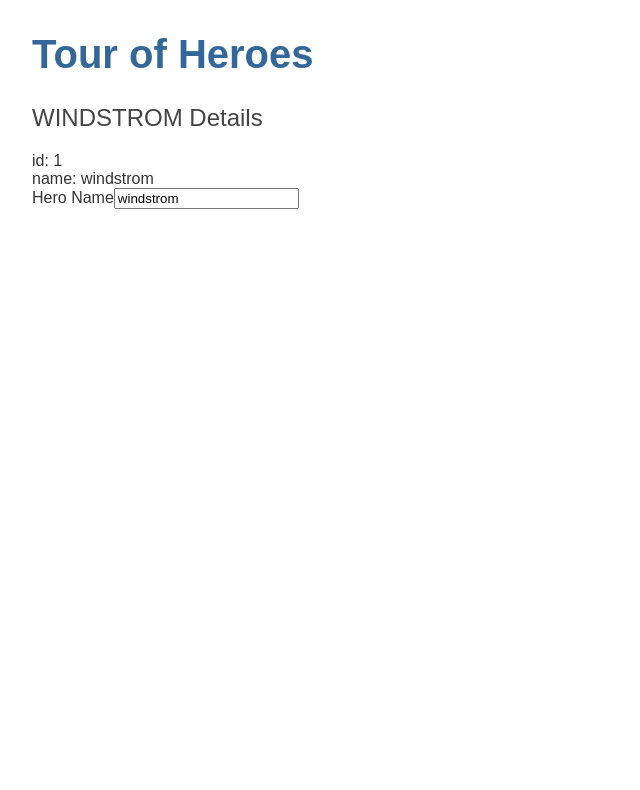
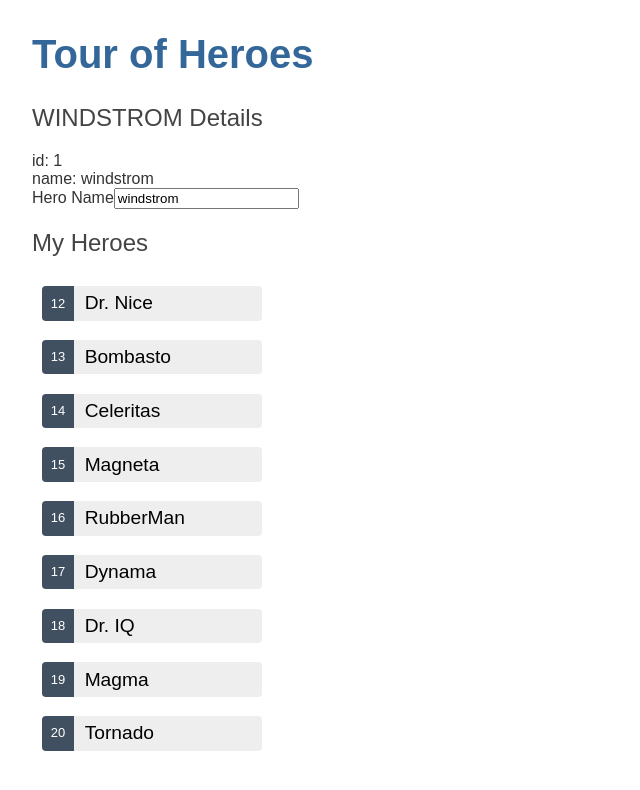
Before and after one commit to ax-abdullah/tour-of-heroes, an Angular app: page / in a window 1280 px wide. Shown: the top 790 px of the page, without its empty margins (0-640 px from the left). Built offline with nearby package versions, Linux system fonts and the light colour scheme.

Commit message:
adding the hero details and hero service

```diff
--- a/src/app/app.module.ts
+++ b/src/app/app.module.ts
@@ -5,11 +5,13 @@ import { BrowserModule } from '@angular/platform-browser';
 import { AppRoutingModule } from './app-routing.module';
 import { AppComponent } from './app.component';
 import { HeroesComponent } from './heroes/heroes.component';
+import { HeroDetailComponent } from './hero-detail/hero-detail.component';
 
 @NgModule({
   declarations: [
     AppComponent,
-    HeroesComponent
+    HeroesComponent,
+    HeroDetailComponent
   ],
   imports: [
     BrowserModule,
--- /dev/null
+++ b/src/app/hero-detail/hero-detail.component.html
@@ -0,0 +1,8 @@
+<div *ngIf="hero">
+  <h2>{{hero.name | uppercase}} Details</h2>
+  <div><span>id: </span>{{hero.id}}</div>
+  <div>
+    <label for="hero-name">Hero name: </label>
+    <input id="hero-name" [(ngModel)]="hero.name" placeholder="name">
+  </div>
+</div>
--- /dev/null
+++ b/src/app/hero-detail/hero-detail.component.ts
@@ -0,0 +1,15 @@
+import { Component, Input, OnInit } from '@angular/core';
+import { Hero } from '../hero';
+@Component({
+  selector: 'app-hero-detail',
+  templateUrl: './hero-detail.component.html',
+  styleUrls: ['./hero-detail.component.scss']
+})
+export class HeroDetailComponent implements OnInit {
+  @Input() hero?:Hero;
+  constructor() { }
+
+  ngOnInit(): void {
+  }
+
+}
--- a/src/app/heroes/heroes.component.html
+++ b/src/app/heroes/heroes.component.html
@@ -7,3 +7,15 @@
   <!-- with [(ngModel)] you can apply the two way binding functionality  -->
   <input id="name" [(ngModel)]="hero.name" placeholder="name">
 </div>
+
+<h2>My Heroes</h2>
+<ul class="heroes">
+  <li *ngFor="let hero of heroes">
+    <button type="button" (click)="onSelect(hero)" [class.selected]="hero === selectedHero">
+      <span class="badge">{{hero.id}}</span>
+      <span class="name">{{hero.name}}</span>
+    </button>
+  </li>
+</ul>
+
+<app-hero-detail [hero]="selectedHero"></app-hero-detail>
--- a/src/app/heroes/heroes.component.scss
+++ b/src/app/heroes/heroes.component.scss
@@ -0,0 +1,63 @@
+/* HeroesComponent's private CSS styles */
+.heroes {
+  margin: 0 0 2em 0;
+  list-style-type: none;
+  padding: 0;
+  width: 15em;
+
+  & li{
+    display: flex;
+
+  }
+
+  & button {
+    flex: 1;
+    cursor: pointer;
+    position: relative;
+    left: 0;
+    background-color: #EEE;
+    margin: .5em;
+    padding: 0;
+    border-radius: 4px;
+    display: flex;
+    align-items: stretch;
+    height: 1.8em;
+
+    &:hover{
+      color: #2c3a41;
+      background-color: #e6e6e6;
+      left: .1em;
+    }
+    &:active{
+      background-color: #525252;
+      color: #fafafa;
+    }
+    &.selected{
+      background-color: black;
+      color: white;
+
+      &:hover{
+        background-color: #505050;
+        color: white;
+      }
+      &:active{
+        background-color: black;
+        color: white;
+      }
+    }
+  }
+
+  & .badge{
+    display: inline-block;
+    font-size: small;
+    color: white;
+    padding: 0.8em 0.7em 0 0.7em;
+    background-color: #405061;
+    line-height: 1em;
+    margin-right: .8em;
+    border-radius: 4px 0 0 4px;
+  }
+  .name {
+    align-self: center;
+  }
+}
--- a/src/app/heroes/heroes.component.ts
+++ b/src/app/heroes/heroes.component.ts
@@ -1,3 +1,4 @@
+import { HEROES } from './../mock-app';
 import { Hero } from './../hero';
 import { Component, OnInit } from '@angular/core';
 
@@ -7,13 +8,18 @@ import { Component, OnInit } from '@angular/core';
   styleUrls: ['./heroes.component.scss']
 })
 export class HeroesComponent implements OnInit {
+  selectedHero?:Hero;
   hero:Hero = {
     id: 1,
     name: 'windstrom'
   }
+  heroes = HEROES;
   constructor() { }
 
   ngOnInit(): void {
   }
-
+  onSelect(hero:Hero):void{
+    this.selectedHero = hero;
+    console.log(this.selectedHero);
+  }
 }
--- /dev/null
+++ b/src/app/mock-app.ts
@@ -0,0 +1,13 @@
+import { Hero } from "./hero";
+
+export const HEROES: Hero[] = [
+  { id: 12, name: 'Dr. Nice' },
+  { id: 13, name: 'Bombasto' },
+  { id: 14, name: 'Celeritas' },
+  { id: 15, name: 'Magneta' },
+  { id: 16, name: 'RubberMan' },
+  { id: 17, name: 'Dynama' },
+  { id: 18, name: 'Dr. IQ' },
+  { id: 19, name: 'Magma' },
+  { id: 20, name: 'Tornado' }
+];
```
Also changed, not shown: src/app/hero.service.ts (added, +13 -0 lines), src/app/hero-detail/hero-detail.component.scss (added), 2 other files (tests, documents, lock files or other folders).
